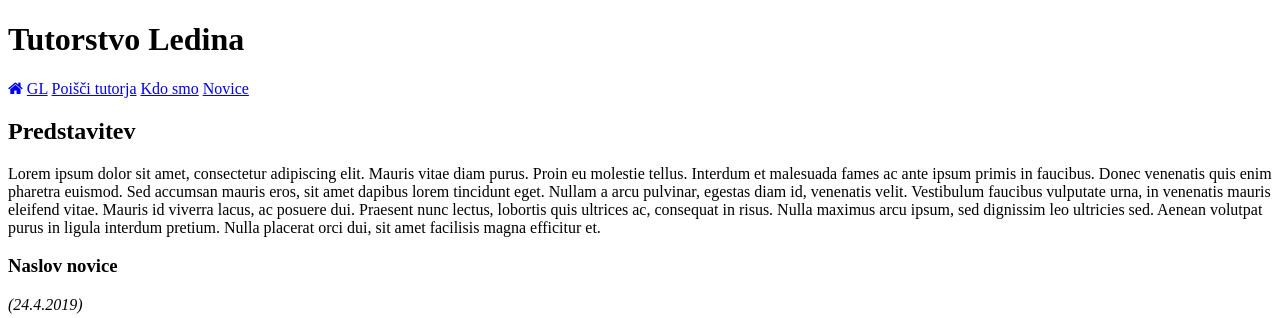
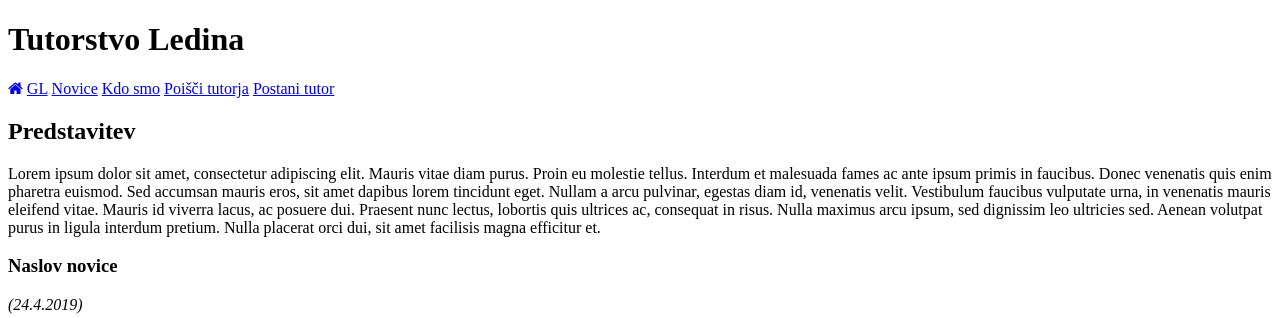
Before and after one commit to BKING123/tutorstvo, a PHP site: page / in a window 1280 px wide. Shown: the top 318 px of the page. Run offline with PHP 8.4, Linux system fonts and the light colour scheme; some web fonts are replaced.

Commit message:
Popravljen template
Template je zdaj bolj upraben v svoji funkciji (odstranjeni specificni IDji ipd)

```diff
--- a/template/global.css
+++ b/template/global.css
@@ -14,7 +14,7 @@ External fonts:
 	font-family: 'Work Sans', sans-serif; 		// zelo tanka pisava, primerna za citate ipd.
 
 POMEMBNO!!!
-Ce rabimo sumnike za kaksnen font, al pa bold/italic style, je treba dodat! (odpri nov issue na githubu)
+Ce rabimo posebne zname za kaksnen font, al pa bold/italic style, je treba dodat! (odpri nov issue na githubu)
 
 Use fonte, ki jih uporabljamo, oznaci z zvezdico
 Neuporabljene fonte v produkciji odstranimo.
@@ -24,6 +24,6 @@ Predlog: fonte, kot so PT Mono lahko includamo samo na login strani za tutorje
 
 =============
 Barvna shema:
-
+	tukaj dodaj *vse* barve, ki jih uporabis na spletni strani
 
 */
--- a/template/index.html
+++ b/template/index.html
@@ -3,29 +3,30 @@
 	<head>
 		<title>Tutorstvo GL</title>
 		<meta charset="UTF-8">
-		<meta name="description" content="Uradna stran Tutorstva na GL">
+		<meta name="description" content="Uradna stran Tutorstva GL">
 		<meta name="keywords" content="Ledina, Tutorji, najjaci">
-		<meta name="author" content="Yon Ploj, plojyon, BKING">
+		<meta name="author" content="Yon Ploj, plojyon, BKING"> <!-- ne pozabite se dodati kot avtor! -->
 		<meta name="viewpoint" content="width=device-vidth,initial-scale=1.0">
 		<link rel="stylesheet" type="text/css" href="global.css"/>
 		<link rel="stylesheet" type="text/css" href="style.css"/>
+
+		<!-- font, ki nam da hisico -->
 		<link rel="stylesheet" href="https://cdnjs.cloudflare.com/ajax/libs/font-awesome/4.7.0/css/font-awesome.min.css">
 	</head>
 	<body>
 		<div id="title">
 			<h1>Tutorstvo Ledina</h1>
 		</div>
-		<nav id="menu">
-			<a id="gumb" class="left selected" href="index.html"><i class="fa fa-home"><!--to je character z hisico--></i></a>
-			<a href="https://www.ledina.si/" target="_blank" class="left">GL</a><!-- se odpre v novem zavihku -->
-
-			<!-- NA DESNI STRANI (v obratnem vrstem redu) -->
-			<a href="prijava" class="right">Poišči tutorja</a>
-			<a href="kdo_smo" class="right">Kdo smo</a>
-			<a href="#novice" class="right">Novice</a>
+		<nav>
+			<a class="selected" href="index.html"><i class="fa fa-home"><!--to je character z hisico--></i></a>
+			<a href="https://www.ledina.si/" target="_blank">GL</a><!-- se odpre v novem zavihku -->
+			<a href="#novice">Novice</a>
+			<a href="kdo_smo">Kdo smo</a>
+			<a href="prijava/dijak">Poišči tutorja</a>
+			<a href="prijava/tutor">Postani tutor</a>
 		</nav>
-		<div class="telo">
-			<!-- first para -->
+		<div id="content">
+			<!-- first paragraph -->
 			<h2>Predstavitev</h2>
 			<p>Lorem ipsum dolor sit amet, consectetur adipiscing elit. Mauris vitae diam purus. Proin eu molestie tellus. Interdum et malesuada
 			fames ac ante ipsum primis in faucibus. Donec venenatis quis enim pharetra euismod. Sed accumsan mauris eros, sit amet dapibus lorem
@@ -35,7 +36,7 @@
 			efficitur et.</p>
 
 			<!-- placeholder novicka -->
-			<article id="novica_34"><!-- IDje bom verjetno rabu v backendu -->
+			<article id="novica_34"><!-- IDje bom verjetno rabu v backendu -Yon -->
 				<h3 class="article title">Naslov novice</h3><i class="article date">(24.4.2019)</i>
 				<p>Pellentesque gravida metus eu elementum elementum. Fusce placerat tempus eros a rutrum. Aliquam aliquam imperdiet posuere. Nam quis
 				odio ut purus egestas euismod. Donec congue imperdiet felis, et varius mi suscipit non. Phasellus dapibus, ex nec tempus tristique,
@@ -87,7 +88,6 @@
 			magna. Praesent rutrum facilisis feugiat. Cras sagittis aliquet elementum. Sed lacinia, felis in rhoncus varius, justo felis tincidunt
 			ex, sit amet maximus augue magna nec nulla. Nulla euismod erat at lacus scelerisque maximus.</p>
 
-
 		</div>
 	</body>
 </html>
--- a/template/style.css
+++ b/template/style.css
@@ -0,0 +1,6 @@
+/*
+Datoteka, kjer so stili samo za glavni index.html
+
+Vsi stili, ki bojo uporabljeni na vec kot eni strani
+(torej stilizacija navigacije ipd) grejo v global.css!
+*/
```
